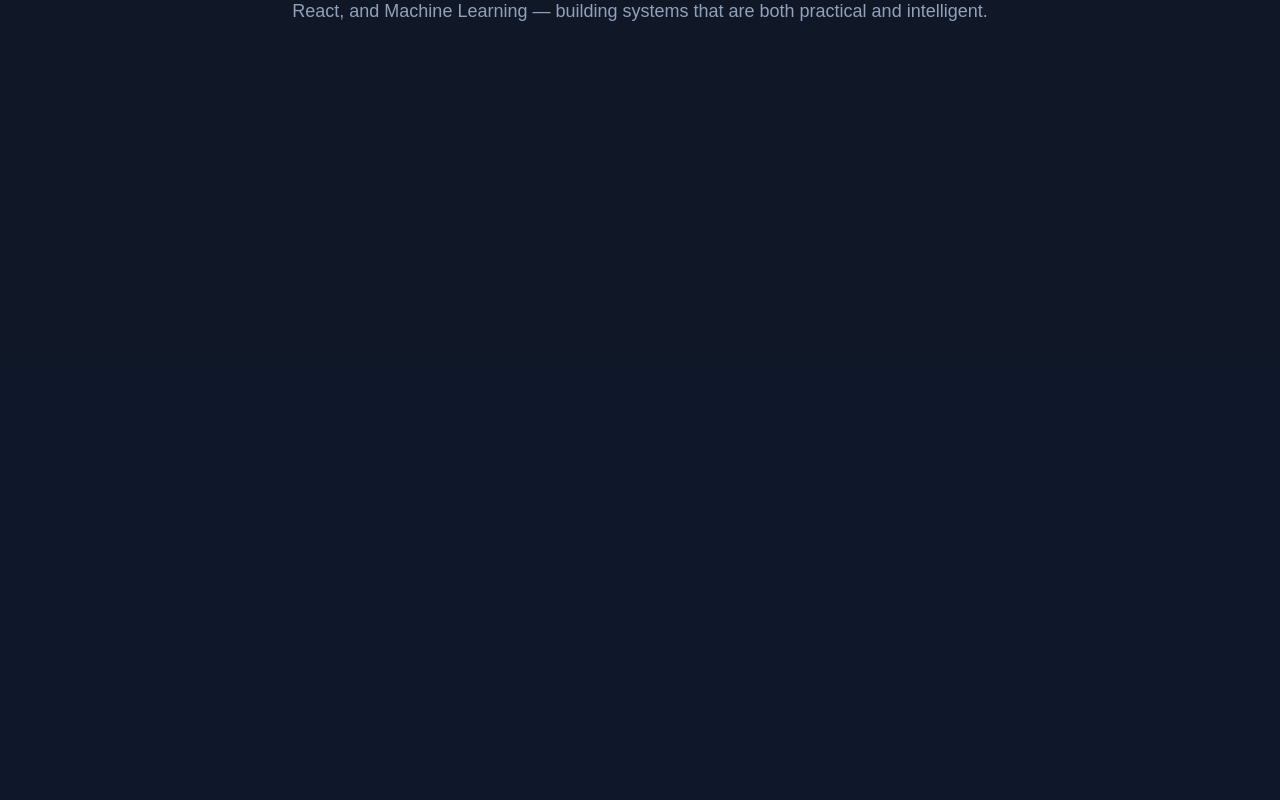
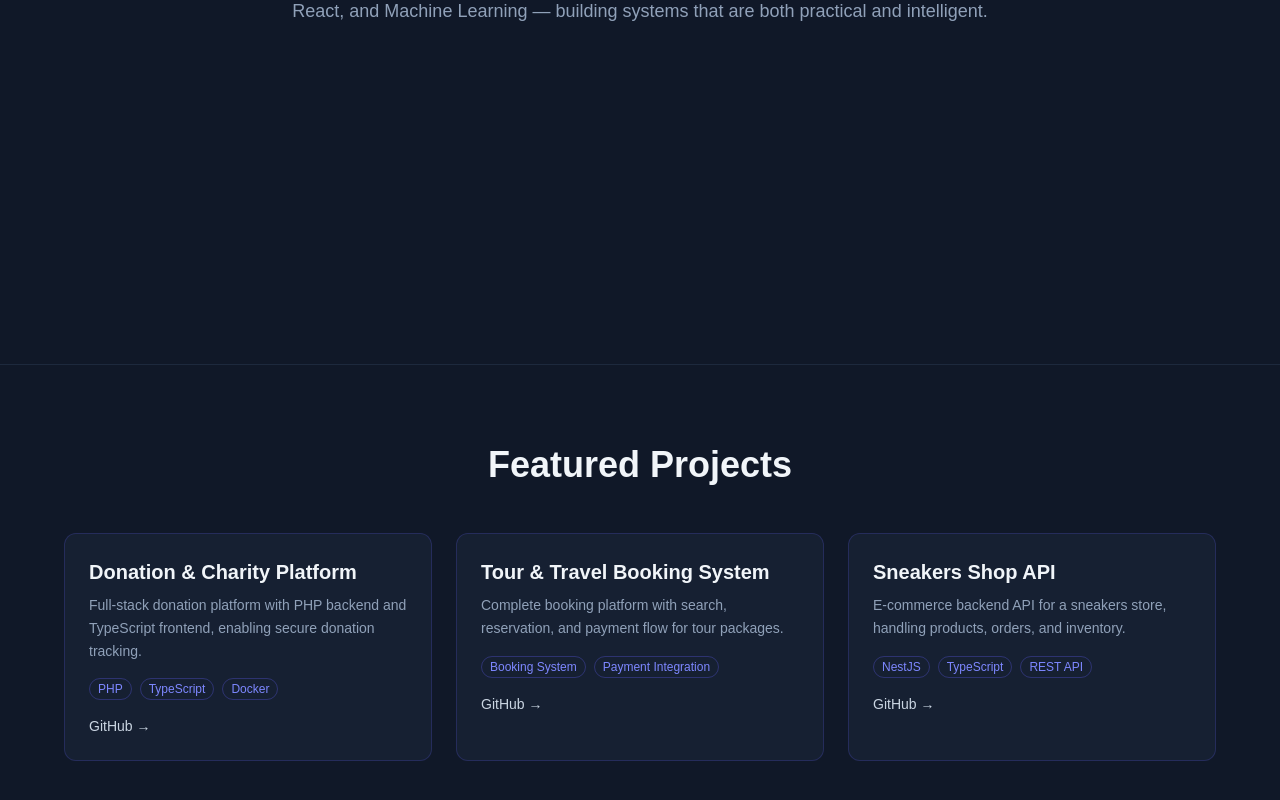
Before and after one commit to Asgorreaj/portfolio, a Next.js app: page / in a window 1280 px wide. Shown: the part 1236-2036 px from the top of the page. Before the commit the page ends 1600 px from the top, so only its background shows below. Built offline with nearby package versions, Linux system fonts and the light colour scheme.

Commit message:
add project section with card

```diff
--- /dev/null
+++ b/app/components/Projects.tsx
@@ -0,0 +1,101 @@
+"use client";
+
+import { motion } from "framer-motion";
+
+type Project = {
+  title: string;
+  description: string;
+  tech: string[];
+  type: "live" | "video" | "code";
+  githubUrl: string;
+  liveUrl?: string;
+  videoUrl?: string;
+};
+
+const projects: Project[] = [
+  {
+    title: "Donation & Charity Platform",
+    description: "Full-stack donation platform with PHP backend and TypeScript frontend, enabling secure donation tracking.",
+    tech: ["PHP", "TypeScript", "Docker"],
+    type: "code",
+    githubUrl: "https://github.com/Asgorreaj/Donation_Full_Project",
+  },
+  {
+    title: "Tour & Travel Booking System",
+    description: "Complete booking platform with search, reservation, and payment flow for tour packages.",
+    tech: ["Booking System", "Payment Integration"],
+    type: "video",
+    githubUrl: "https://github.com/Asgorreaj/TourAndTravel",
+    videoUrl: "/videos/tour-demo.mp4",
+  },
+  {
+    title: "Sneakers Shop API",
+    description: "E-commerce backend API for a sneakers store, handling products, orders, and inventory.",
+    tech: ["NestJS", "TypeScript", "REST API"],
+    type: "code",
+    githubUrl: "https://github.com/Asgorreaj/Sneakers_Shop_NestJS_Backend_project_",
+  },
+];
+
+export default function Projects() {
+  return (
+    <section id="projects" className="min-h-screen px-8 py-20 border-t border-slate-800">
+      <motion.h2
+        className="text-4xl font-bold text-slate-100 text-center mb-12"
+        initial={{ opacity: 0, y: 30 }}
+        whileInView={{ opacity: 1, y: 0 }}
+        viewport={{ once: true, amount: 0.3 }}
+        transition={{ duration: 0.8 }}
+      >
+        Featured Projects
+      </motion.h2>
+
+      <div className="grid grid-cols-1 md:grid-cols-3 gap-6 max-w-6xl mx-auto">
+        {projects.map((project, index) => (
+          <motion.div
+            key={project.title}
+            className="bg-slate-800/50 border border-indigo-500/20 rounded-xl p-6 hover:border-indigo-500/50 transition group"
+            initial={{ opacity: 0, y: 40 }}
+            whileInView={{ opacity: 1, y: 0 }}
+            viewport={{ once: true, amount: 0.3 }}
+            transition={{ duration: 0.6, delay: index * 0.15 }}
+          >
+            <h3 className="text-xl font-semibold text-slate-100 mb-2">
+              {project.title}
+            </h3>
+            <p className="text-slate-400 text-sm mb-4 leading-relaxed">
+              {project.description}
+            </p>
+            <div className="flex flex-wrap gap-2 mb-4">
+              {project.tech.map((t) => (
+                <span key={t} className="text-xs text-indigo-400 border border-indigo-500/30 px-2 py-0.5 rounded-full">
+                  {t}
+                </span>
+              ))}
+            </div>
+            <div className="flex gap-3">
+              <a
+                href={project.githubUrl}
+                target="_blank"
+                rel="noopener noreferrer"
+                className="text-sm text-slate-300 hover:text-indigo-400 transition"
+              >
+                GitHub →
+              </a>
+              {project.liveUrl && (
+                <a
+                  href={project.liveUrl}
+                  target="_blank"
+                  rel="noopener noreferrer"
+                  className="text-sm text-green-400 hover:text-green-300 transition"
+                >
+                  Live Demo →
+                </a>
+              )}
+            </div>
+          </motion.div>
+        ))}
+      </div>
+    </section>
+  );
+}
--- a/app/page.tsx
+++ b/app/page.tsx
@@ -1,6 +1,7 @@
 import Navbar from "./components/Navbar";
 import About from "./components/About";
 import Hero from "./components/Hero";
+import Projects from "./components/Projects";
 
 export default function Home() {
   return (
@@ -8,6 +9,7 @@ export default function Home() {
       <Navbar />
       <Hero />
       <About />
+      <Projects />
     </main>
   );
 }0
```
